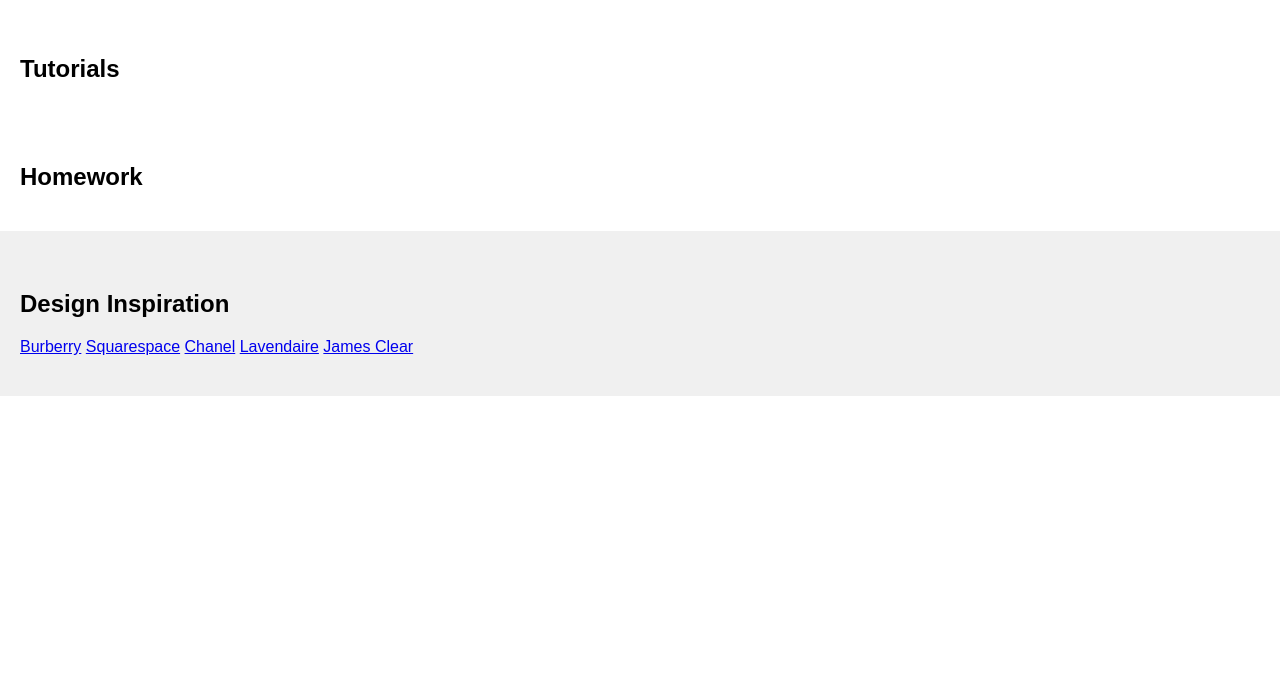
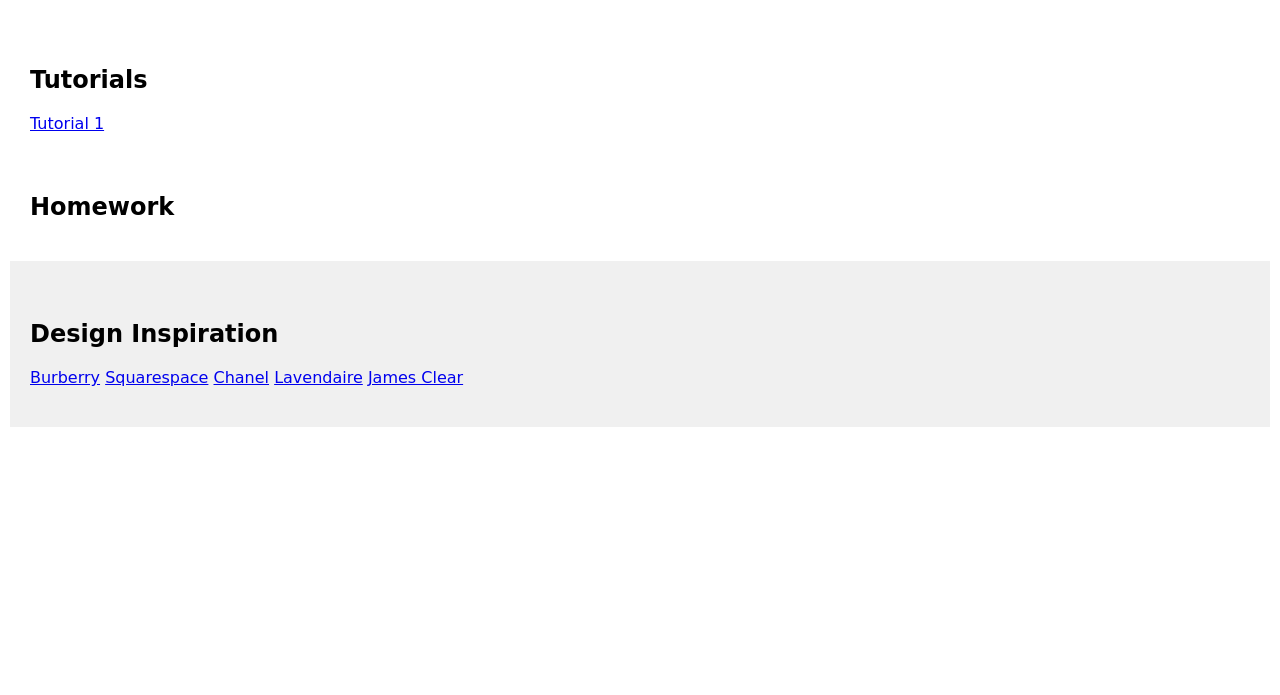
Before and after one commit to jessicajang2024/cs130, a plain HTML site: page index.html in a window 1280 px wide. Shown: the part 105-800 px from the top of the page. Drawn offline with Linux system fonts and the light colour scheme.

Commit message:
Adding my homepage

```diff
--- a/index.html
+++ b/index.html
@@ -14,7 +14,7 @@
        <main>
             <section id="tutorials">
                 <h2>Tutorials</h2>
-                <a href="https://jessicajang2024.github.io/cs130-coursework/tutorials/tutorial01/"></a>
+                <a href="https://jessicajang2024.github.io/cs130-coursework/tutorials/tutorial01/">Tutorial 1</a>
                 <!--
                     Links to your tutorial assignments go here.
                     When you submit a new tutorial, add a link to it
--- a/style.css
+++ b/style.css
@@ -1,14 +1,20 @@
 /* You're welcome to change any of this! */
+<style>
+@import url('https://fonts.googleapis.com/css2?family=Mali:wght@400;600&display=swap');
+</style>
+
 * {
     box-sizing: border-box;
 }
 
 body {
-    margin: 0px;
-    font-family: Arial, sans-serif;
+    margin: 10px;
+    font-family: 'Mali', cursive;
+
 }
 header, section {
     padding: 20px;
+    font-family: 'Mali', cursive;
 }
 p, li {
     line-height: 1.5em;
```
